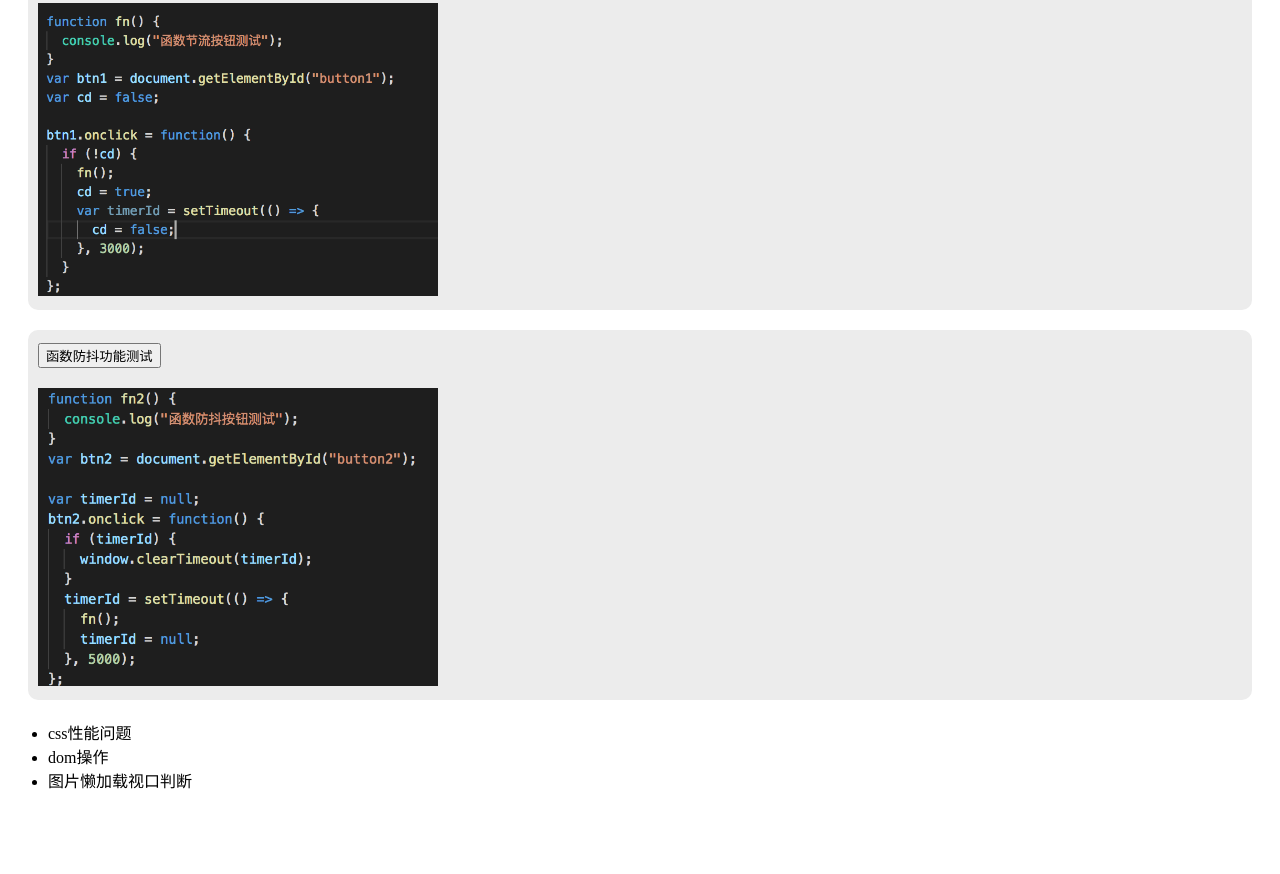
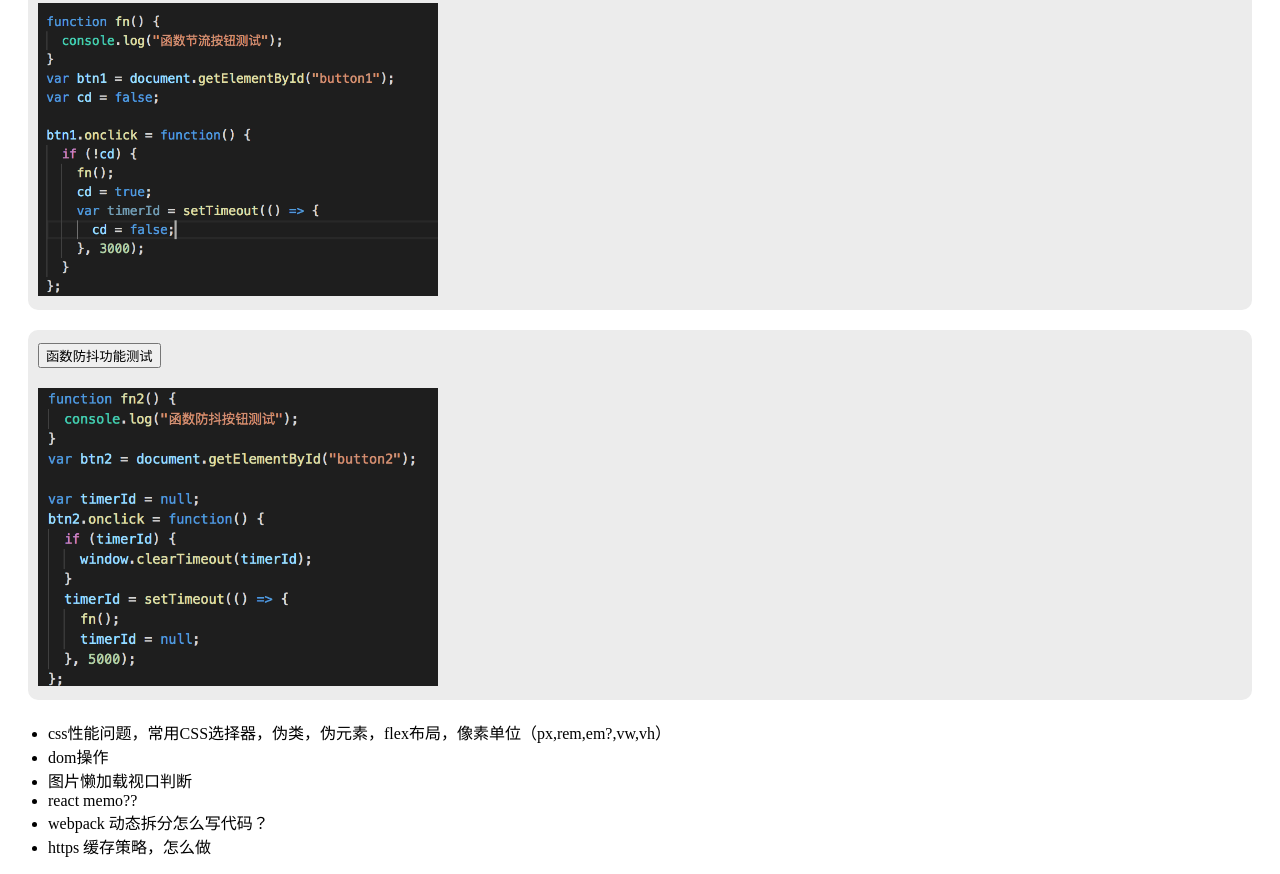
Before and after one commit to qinghaitvxq/INTQ, a plain HTML site: page index.html in a window 1280 px wide. Shown: the part 3963-4837 px from the top of the page. Before the commit the page ends 4771 px from the top, so only its background shows below. Drawn offline with Linux system fonts and the light colour scheme.

Commit message:
feat: add questions

```diff
--- a/index.html
+++ b/index.html
@@ -55,7 +55,7 @@
             <br />
             Provider：从最外部封装了整个应用，并向connect模块传递store。<br />
             Connect： 1、包装原组件，将state和action通过props的方式传入到原组件内部。
-                       2、监听store tree变化，使其包装的原组件可以响应state变化
+                      2、监听store tree变化，使其包装的原组件可以响应state变化
         </div>
     </div>
     <div class="div_section">
@@ -354,9 +354,12 @@
     </div>
     <div>
       <ul>
-        <li>css性能问题</li>
+        <li>css性能问题，常用CSS选择器，伪类，伪元素，flex布局，像素单位（px,rem,em?,vw,vh）</li>
         <li>dom操作</li>
         <li>图片懒加载视口判断</li>
+        <li>react memo??</li>
+        <li>webpack 动态拆分怎么写代码？</li>
+        <li>https 缓存策略，怎么做</li>
       </ul>
     </div>
 
```
